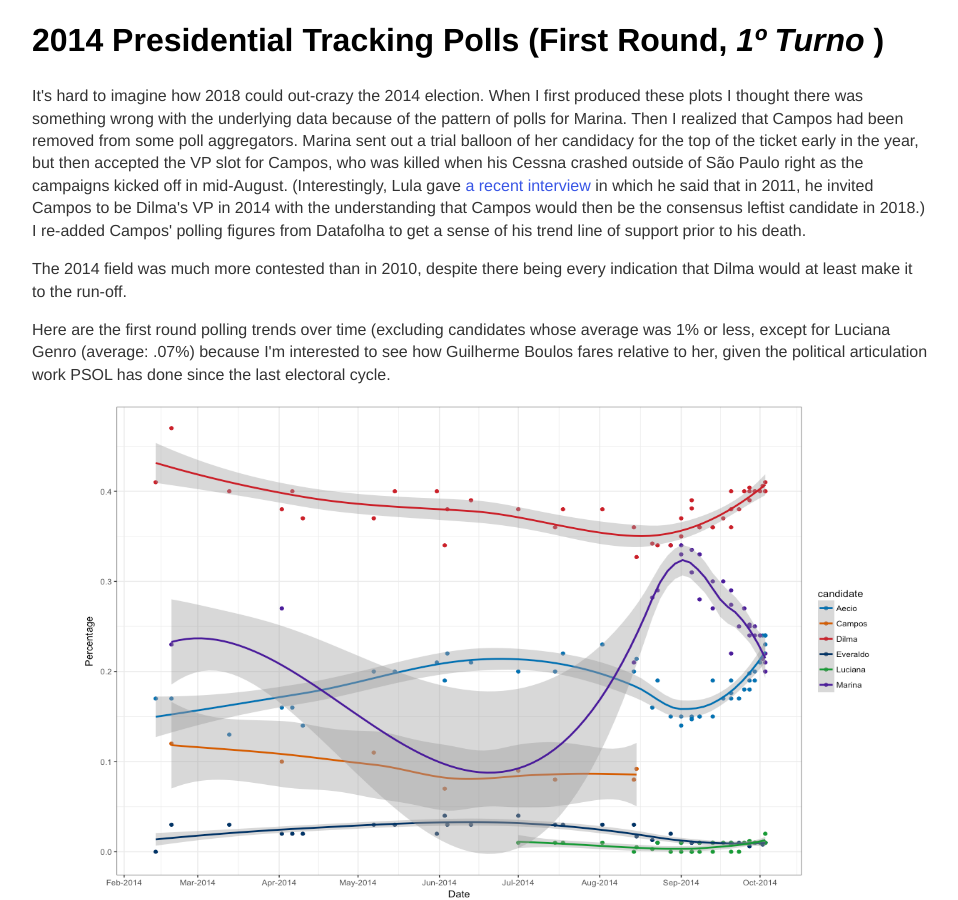
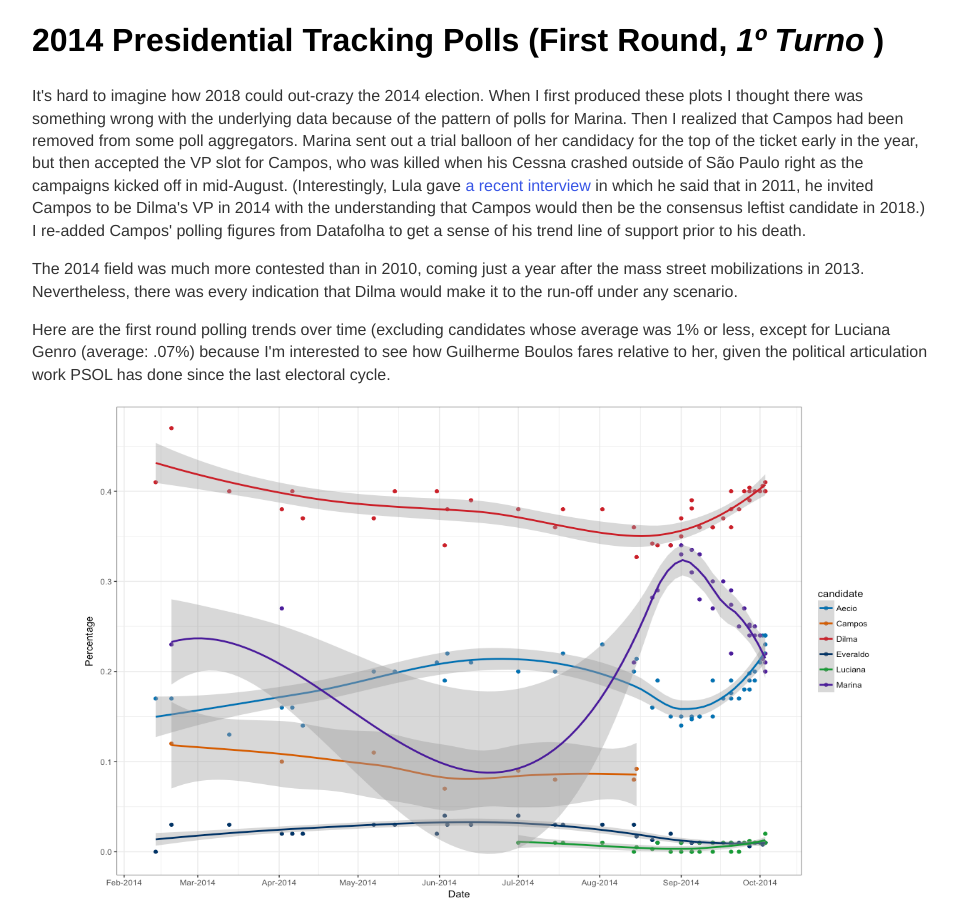
Before and after one commit to lizmckenna/elizabethmckenna.org, a Jekyll site: the page built from history/index.html, in a window 1280 px wide and 900 px high, scrolled down 1072 px. Shown: the whole window, without its empty margins (160-1118 px from the left). Built offline with Jekyll 4.4.1, drawn with Linux system fonts in a browser that asks for light colours.

Commit message:
Update index.html

```diff
--- a/history/index.html
+++ b/history/index.html
@@ -17,7 +17,7 @@ title: brasilpolitik
 
 <p>It's hard to imagine how 2018 could out-crazy the 2014 election. When I first produced these plots I thought there was something wrong with the underlying data because of the pattern of polls for Marina. Then I realized that Campos had been removed from some poll aggregators. Marina sent out a trial balloon of her candidacy for the top of the ticket early in the year, but then accepted the VP slot for Campos, who was killed when his Cessna crashed outside of São Paulo right as the campaigns kicked off in mid-August. (Interestingly, Lula gave <a href="https://www.brasil247.com/pt/247/pernambuco247/344633/Lula-hoje-poder%C3%ADamos-estar-discutindo-a-elei%C3%A7%C3%A3o-de-Eduardo-Campos.htm">a recent interview</a> in which he said that in 2011, he invited Campos to be Dilma's VP in 2014 with the understanding that Campos would then be the consensus leftist candidate in 2018.) I re-added Campos' polling figures from Datafolha to get a sense of his trend line of support prior to his death.</p>
 
-<p> The 2014 field was much more contested than in 2010, despite there being every indication that Dilma would at least make it to the run-off.</p>
+<p> The 2014 field was much more contested than in 2010, coming just a year after the mass street mobilizations in 2013. Nevertheless, there was every indication that Dilma would make it to the run-off under any scenario.</p>
 <p> Here are the first round polling trends over time (excluding candidates whose average was 1% or less, except for Luciana Genro (average: .07%) because I'm interested to see how Guilherme Boulos fares relative to her, given the political articulation work PSOL has done since the last electoral cycle.</p>
 <center>
 <img src="/images/14_tracking_polls.png" alt="HTML5 Icon" style="width:800px;height:500px;">
```
